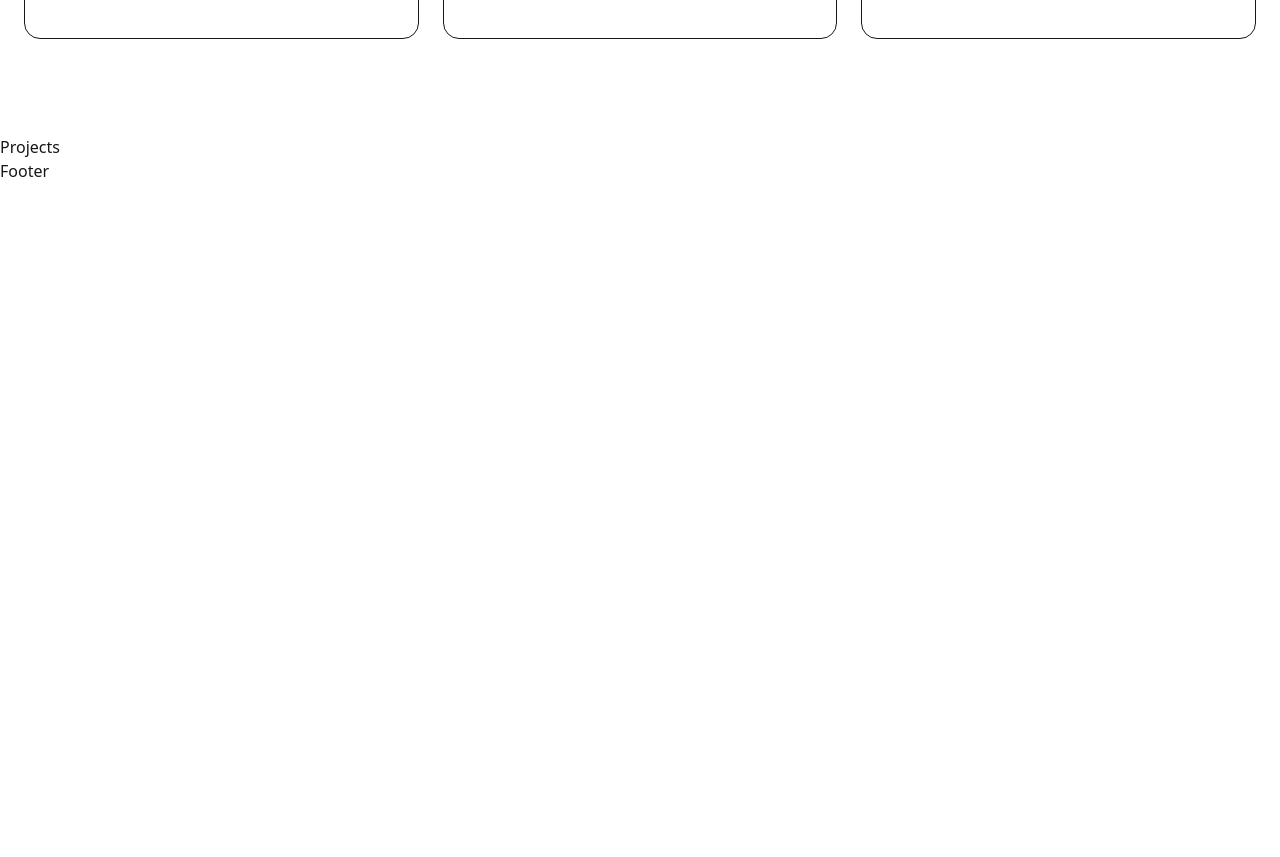
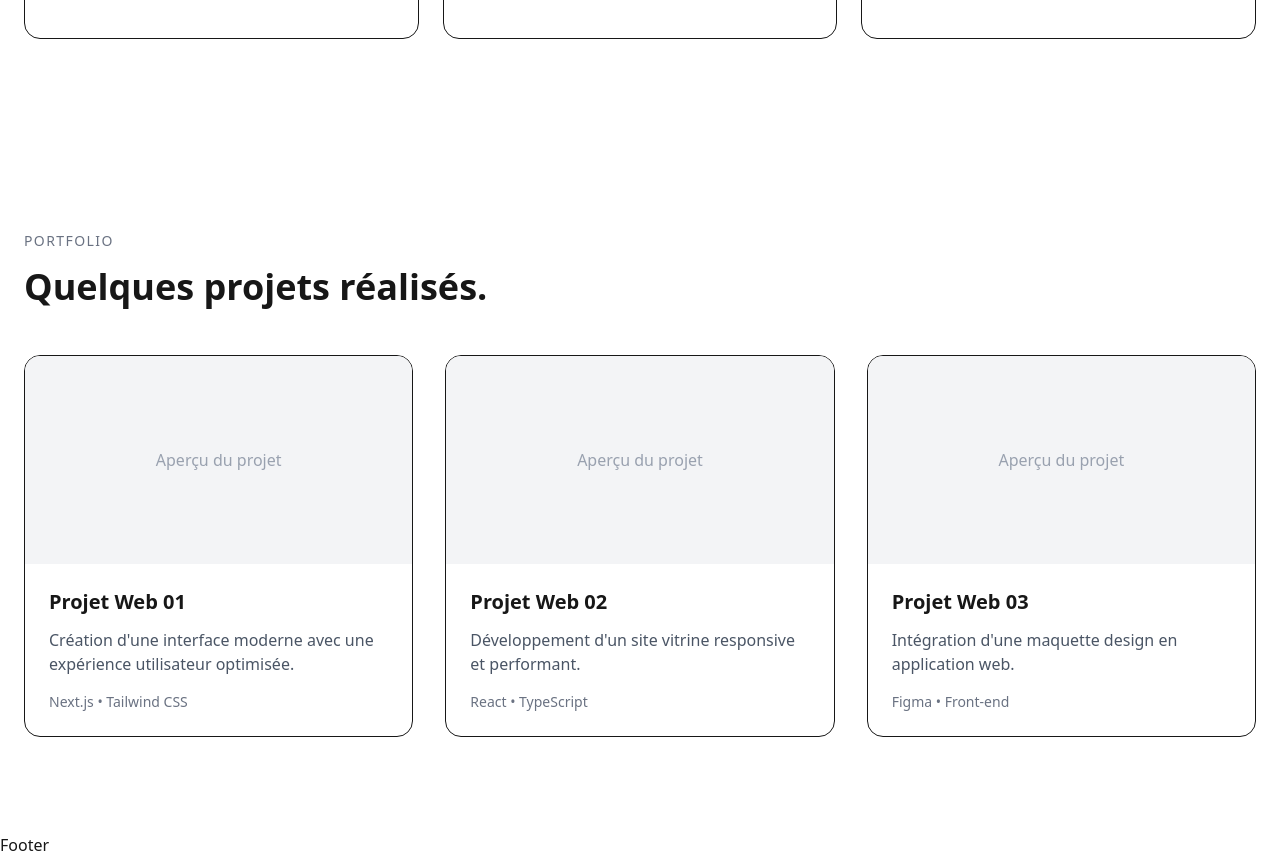
Before and after one commit to IM-LRC/calero-studio, a Next.js app: page / in a window 1280 px wide. Shown: the part 1120-1977 px from the top of the page. Before the commit the page ends 1303 px from the top, so only its background shows below. Built offline with nearby package versions, Linux system fonts and the light colour scheme.

Commit message:
Create portfolio projects section

```diff
--- a/src/components/Projects.tsx
+++ b/src/components/Projects.tsx
@@ -1,4 +1,59 @@
-export const Projects = () => {
-  return <div>Projects</div>;
+const Projects = () => {
+  const projects = [
+    {
+      title: "Projet Web 01",
+      description:
+        "Création d'une interface moderne avec une expérience utilisateur optimisée.",
+      stack: "Next.js • Tailwind CSS",
+    },
+    {
+      title: "Projet Web 02",
+      description: "Développement d'un site vitrine responsive et performant.",
+      stack: "React • TypeScript",
+    },
+    {
+      title: "Projet Web 03",
+      description: "Intégration d'une maquette design en application web.",
+      stack: "Figma • Front-end",
+    },
+  ];
+
+  return (
+    <section id="projects" className="py-24">
+      <div className="max-w-7xl mx-auto px-6">
+        <div className="max-w-2xl mb-12">
+          <p className="text-sm uppercase tracking-widest text-gray-500">
+            Portfolio
+          </p>
+
+          <h2 className="mt-4 text-4xl font-bold">
+            Quelques projets réalisés.
+          </h2>
+        </div>
+
+        <div className="grid gap-8 md:grid-cols-3">
+          {projects.map((project) => (
+            <article
+              key={project.title}
+              className="rounded-2xl border overflow-hidden"
+            >
+              <div className="h-52 bg-gray-100 flex items-center justify-center">
+                <span className="text-gray-400">Aperçu du projet</span>
+              </div>
+
+              <div className="p-6">
+                <h3 className="text-xl font-semibold">{project.title}</h3>
+
+                <p className="mt-3 text-gray-600">{project.description}</p>
+
+                <p className="mt-4 text-sm text-gray-500">{project.stack}</p>
+              </div>
+            </article>
+          ))}
+        </div>
+      </div>
+    </section>
+  );
 };
+
 export default Projects;
```
